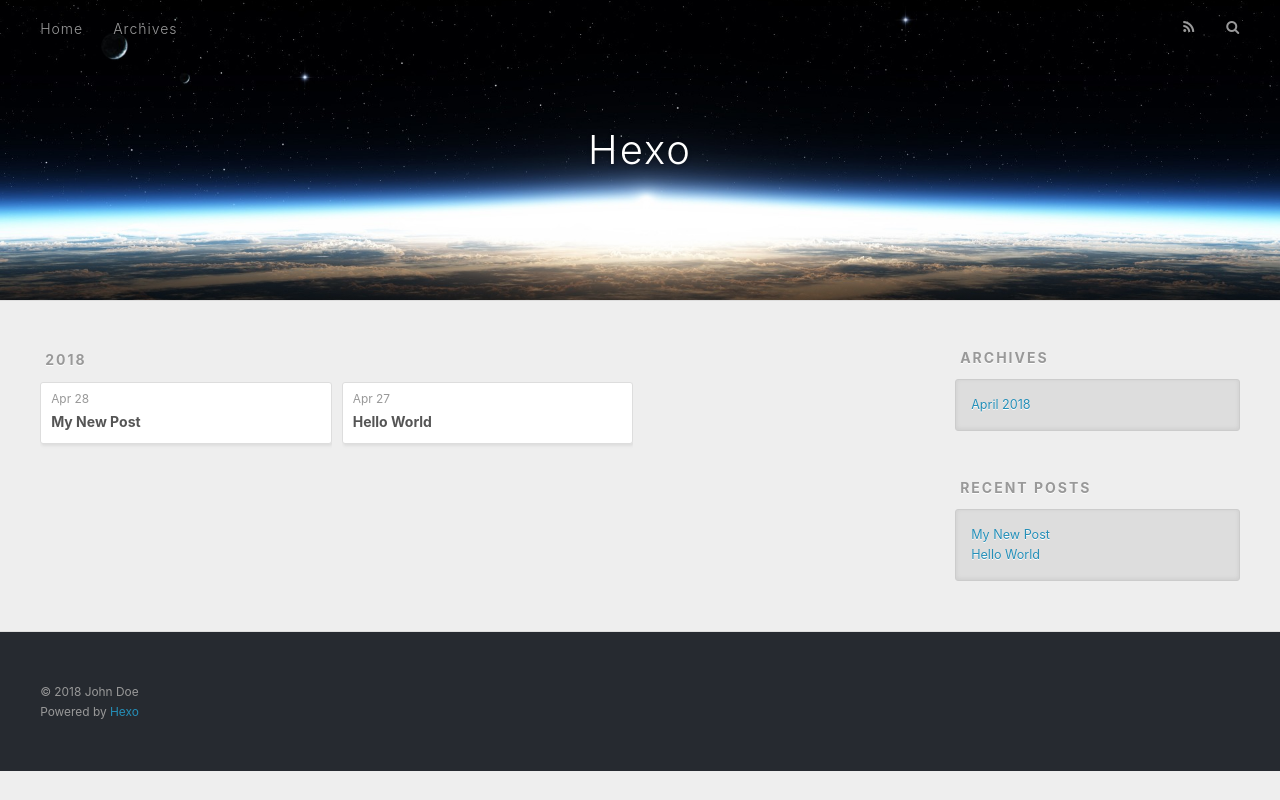
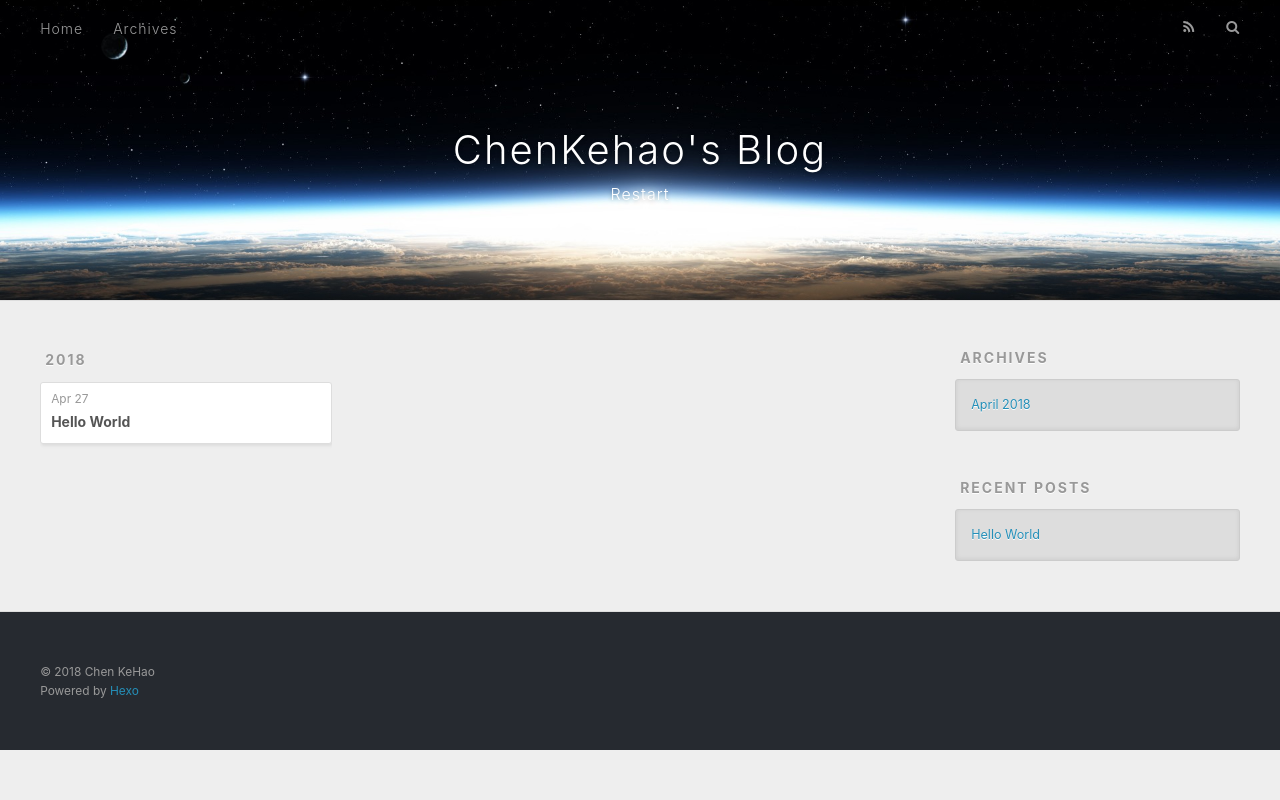
Before and after one commit to HITKehaoChen/littlecoke.github.io, a plain HTML site: page archives/index.html in a window 1280 px wide. Drawn offline with nearby package versions, Linux system fonts and the light colour scheme.

Commit message:
Site updated: 2018-04-28 09:28:35

```diff
--- a/archives/index.html
+++ b/archives/index.html
@@ -5,17 +5,21 @@
 
 
 
-  <title>Archives | Hexo</title>
+  <title>Archives | ChenKehao&#39;s Blog</title>
   <meta name="viewport" content="width=device-width, initial-scale=1, maximum-scale=1">
-  <meta property="og:type" content="website">
-<meta property="og:title" content="Hexo">
+  <meta name="description" content="just write down something.">
+<meta name="keywords" content="Learning">
+<meta property="og:type" content="website">
+<meta property="og:title" content="ChenKehao&#39;s Blog">
 <meta property="og:url" content="http://yoursite.com/archives/index.html">
-<meta property="og:site_name" content="Hexo">
-<meta property="og:locale" content="default">
+<meta property="og:site_name" content="ChenKehao&#39;s Blog">
+<meta property="og:description" content="just write down something.">
+<meta property="og:locale" content="Chinese & English">
 <meta name="twitter:card" content="summary">
-<meta name="twitter:title" content="Hexo">
+<meta name="twitter:title" content="ChenKehao&#39;s Blog">
+<meta name="twitter:description" content="just write down something.">
 
-    <link rel="alternate" href="/atom.xml" title="Hexo" type="application/atom+xml">
+    <link rel="alternate" href="/atom.xml" title="ChenKehao&#39;s Blog" type="application/atom+xml">
 
 
     <link rel="icon" href="/favicon.png">
@@ -34,8 +38,12 @@
   <div id="header-outer" class="outer">
     <div id="header-title" class="inner">
       <h1 id="logo-wrap">
-        <a href="/" id="logo">Hexo</a>
+        <a href="/" id="logo">ChenKehao&#39;s Blog</a>
       </h1>
+
+        <h2 id="subtitle-wrap">
+          <a href="/" id="subtitle">Restart</a>
+        </h2>
 
     </div>
     <div id="header-inner" class="inner">
@@ -72,25 +80,6 @@
           <a href="/archives/2018" class="archive-year">2018</a>
         </div>
         <div class="archives">
-
-    <article class="archive-article archive-type-post">
-  <div class="archive-article-inner">
-    <header class="archive-article-header">
-      <a href="/2018/04/28/My-New-Post/" class="archive-article-date">
-  <time datetime="2018-04-27T16:11:50.000Z" itemprop="datePublished">Apr 28</time>
-</a>
-
-
-    <h1 itemprop="name">
-      <a class="archive-article-title" href="/2018/04/28/My-New-Post/">My New Post</a>
-    </h1>
-
-
-    </header>
-  </div>
-</article>
-
-
 
     <article class="archive-article archive-type-post">
   <div class="archive-article-inner">
@@ -143,10 +132,6 @@
       <ul>
 
           <li>
-            <a href="/2018/04/28/My-New-Post/">My New Post</a>
-          </li>
-
-          <li>
             <a href="/2018/04/27/hello-world/">Hello World</a>
           </li>
 
@@ -162,7 +147,7 @@
 
   <div class="outer">
     <div id="footer-info" class="inner">
-      &copy; 2018 John Doe<br>
+      &copy; 2018 Chen KeHao<br>
       Powered by <a href="http://hexo.io/" target="_blank">Hexo</a>
     </div>
   </div>
```
Also changed, not shown: 2018/04/27/hello-world/index.html (+12 -25 lines), archives/2018/04/index.html (+17 -32 lines), archives/2018/index.html (+17 -32 lines), index.html (+18 -50 lines).
